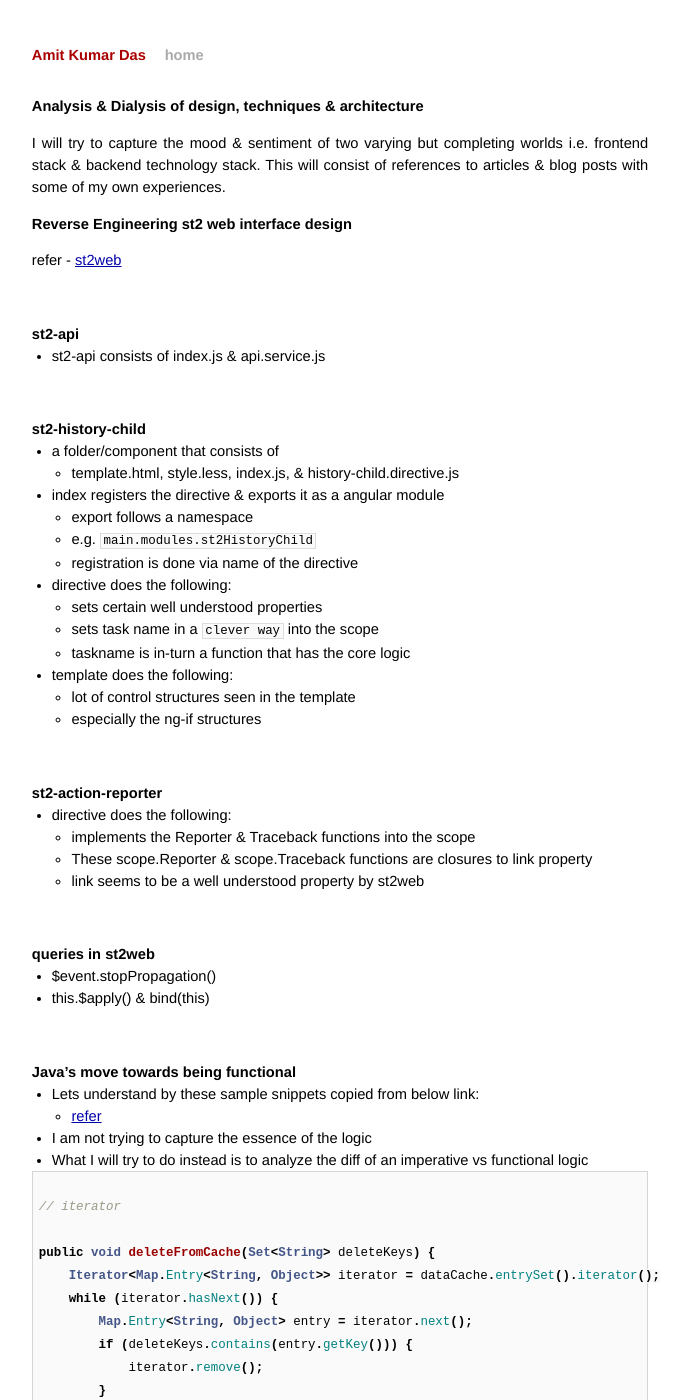
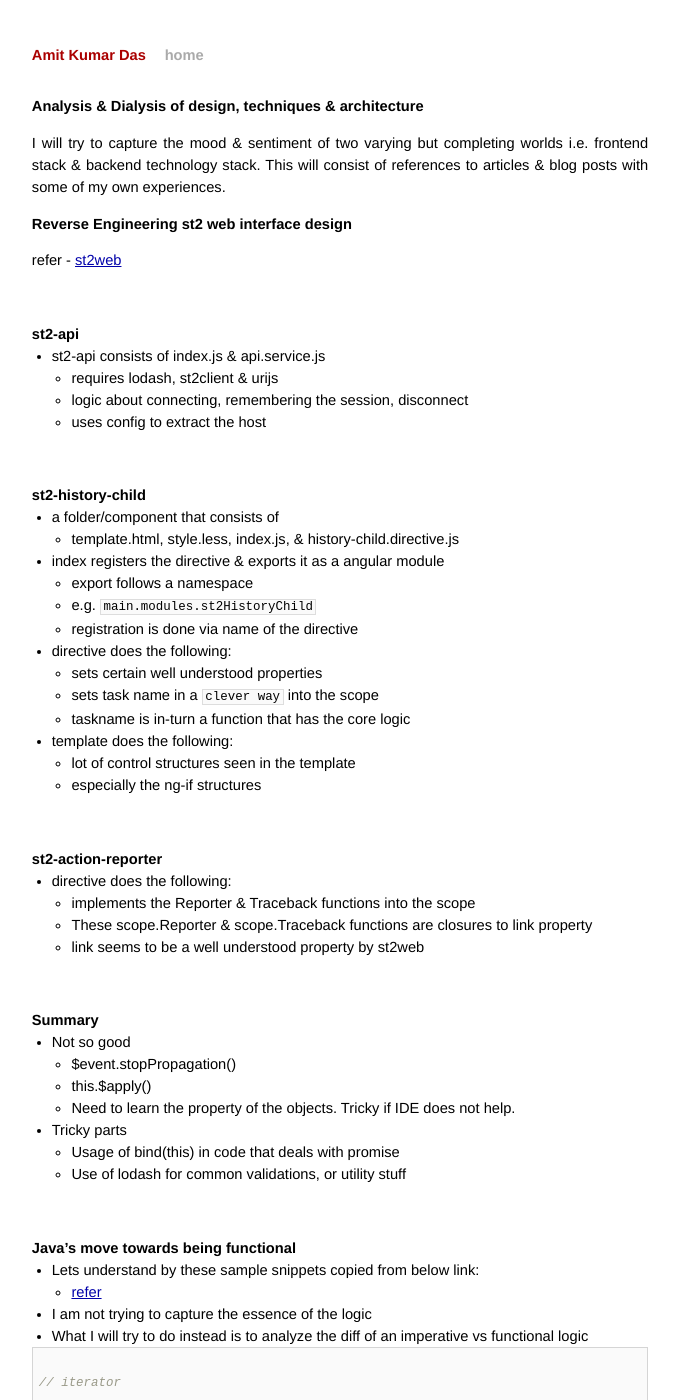
Before and after one commit to AmitKumarDas/amitkumardas.github.io, a Jekyll site: the page built from _posts/2016-09-20-analysis-and-dialysis-of-design-architecture.md, in a window 1280 px wide and 1400 px high. Shown: the whole window, without its empty margins (300-989 px from the left). Built offline with Jekyll 4.4.1, drawn with Linux system fonts in a browser that asks for light colours.

Commit message:
Update 2016-09-20-analysis-and-dialysis-of-design-architecture.md

```diff
--- a/_posts/2016-09-20-analysis-and-dialysis-of-design-architecture.md
+++ b/_posts/2016-09-20-analysis-and-dialysis-of-design-architecture.md
@@ -19,6 +19,10 @@ refer - [st2web](https://github.com/StackStorm/st2web/)
 #### st2-api
 
 - st2-api consists of index.js & api.service.js
+  - requires lodash, st2client & urijs
+  - logic about connecting, remembering the session, disconnect
+  - uses config to extract the host
+
 
 <br />
 
@@ -49,10 +53,15 @@ refer - [st2web](https://github.com/StackStorm/st2web/)
 
 <br />
 
-#### queries in st2web
+#### Summary
 
-- $event.stopPropagation()
-- this.$apply() & bind(this)
+- Not so good
+  - $event.stopPropagation()
+  - this.$apply()
+  - Need to learn the property of the objects. Tricky if IDE does not help.
+- Tricky parts
+  - Usage of bind(this) in code that deals with promise
+  - Use of lodash for common validations, or utility stuff
 
 <br />
 
```
